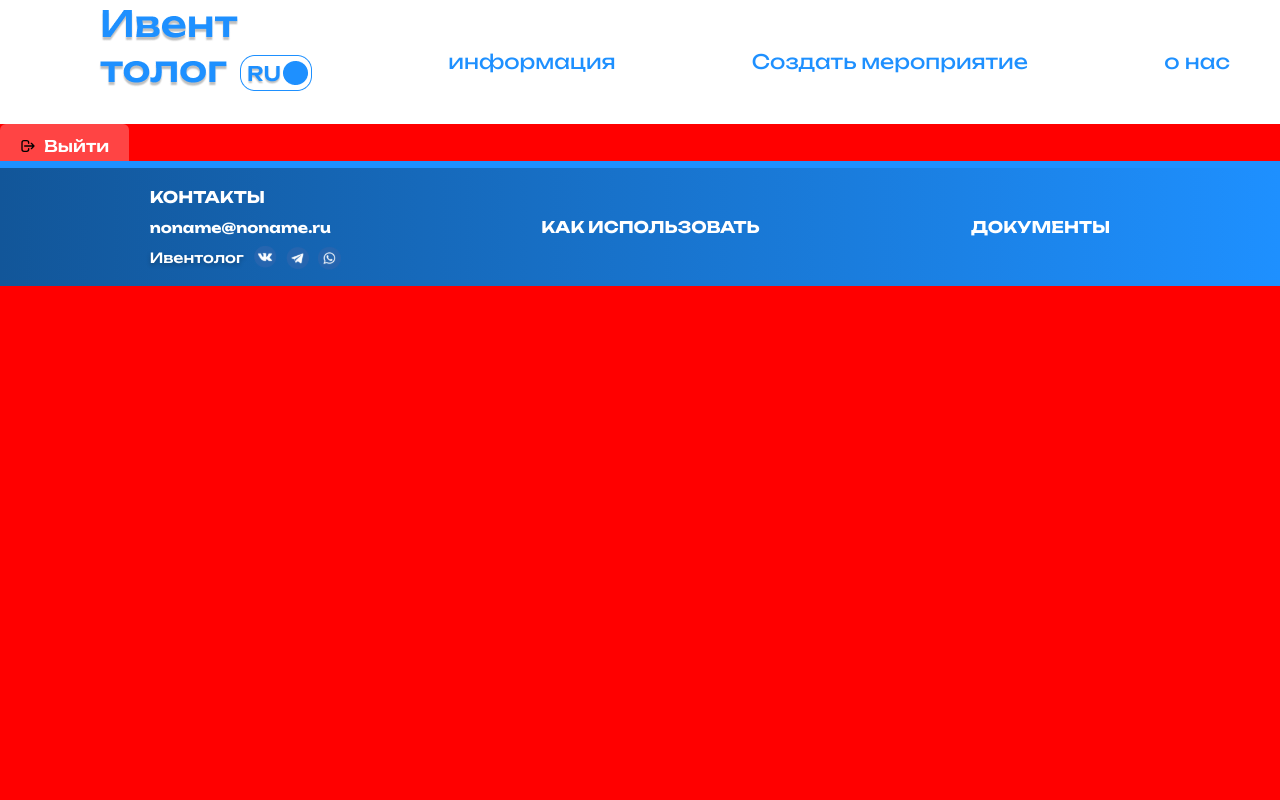
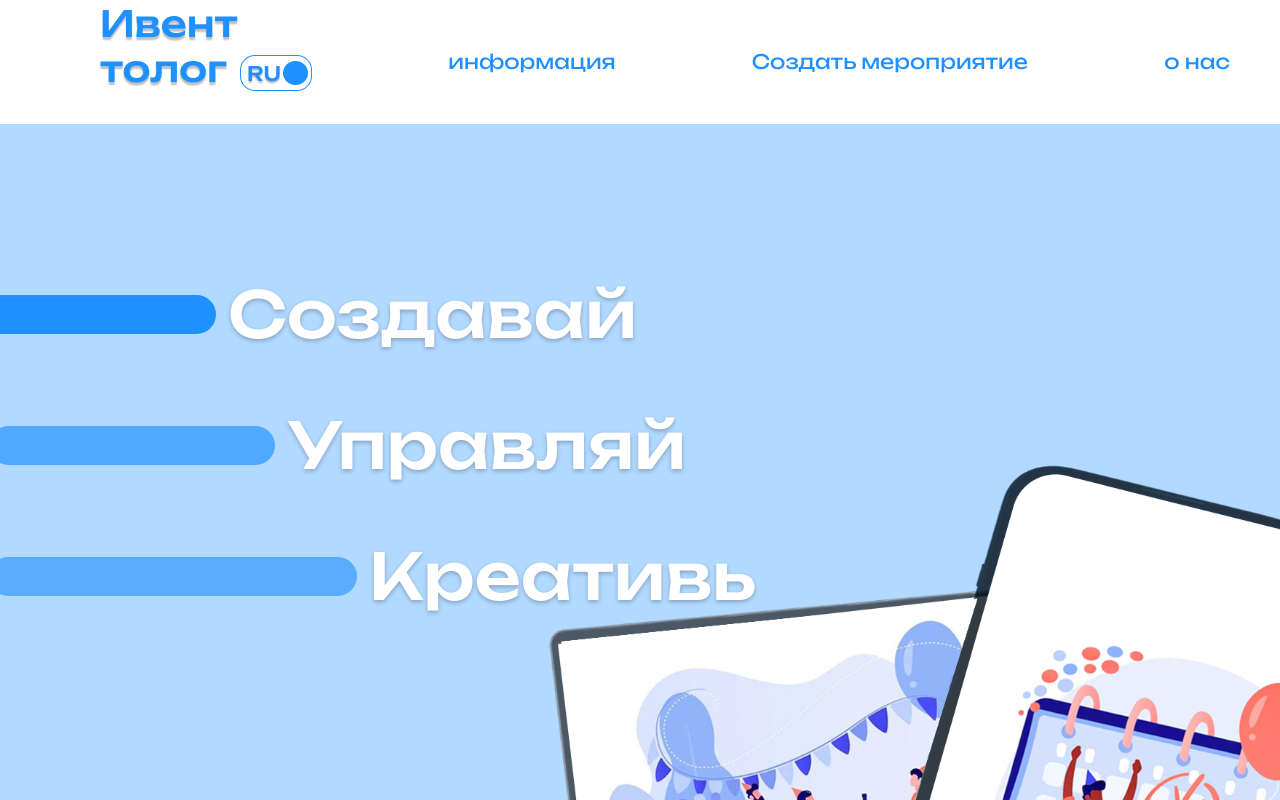
Before and after one commit to PawsyStudio/Iventolog, a React (Vite) app in the folder Frontend/: page / in a window 1280 px wide. Shown: the top 800 px of the page. Built offline with nearby package versions, Linux system fonts and the light colour scheme.

Commit message:
Added a decorative block on the main page

```diff
--- /dev/null
+++ b/Frontend/src/components/aboutBlock/aboutBlock.tsx
@@ -0,0 +1,9 @@
+import styles from './aboutBlock.module.css';
+
+export default function AboutBlock() {
+  return (
+    <div className={styles.aboutBlock}>
+
+    </div>
+  );
+}
--- /dev/null
+++ b/Frontend/src/components/decBlock/decorBlock.module.css
@@ -0,0 +1,71 @@
+/* Основной блок */
+.decorBlock {
+  position: relative;
+  width: 100%;
+  height: 872px;
+  background-color: rgba(0, 129, 255, 0.3); /* Opacity 30% */
+  overflow: hidden;
+}
+
+/* Группа текстов */
+.textGroup {
+  position: absolute;
+  top: 142px;
+  left: 0;
+  display: flex;
+  flex-direction: column;
+  gap: 35px; /* Расстояние между строками */
+  text-shadow: 0px 2px 4px rgba(0, 0, 0, 0.25); /* Тень */
+}
+
+/* Контейнер для строки */
+.lineContainer {
+  display: flex;
+  align-items: center;
+}
+
+/* Общие стили текста */
+.text {
+  font-family: 'Unbounded', sans-serif;
+  font-weight: 500;
+  font-size: 64px;
+  color: white;
+  margin-left: 12px;
+  white-space: nowrap;
+  position: relative;
+  z-index: 2; /* Чтобы текст был поверх элементов */
+}
+
+/* Декоративные полосы */
+.rectangle1 {
+  width: 240px;
+  height: 39px;
+  background-color: #1E90FF;
+  border-radius: 21px;
+  margin-left: -24px; /* Выступ за край */
+}
+
+.rectangle2 {
+  width: 286px;
+  height: 39px;
+  background-color: rgba(30, 144, 255, 0.66);
+  border-radius: 21px;
+  margin-left: -11px; /* Меньший выступ */
+}
+
+.rectangle3 {
+  width: 368px;
+  height: 39px;
+  background-color: rgba(30, 144, 255, 0.6);
+  border-radius: 21px;
+  margin-left: -11px;
+}
+
+.decorImage {
+  position: absolute;
+  right: 0;
+  bottom: 0;
+  width: 950px; /* Увеличили размер (было 280px) */
+  height: auto;  /* Сохраняет пропорции */
+  object-fit: contain;
+}
--- /dev/null
+++ b/Frontend/src/components/decBlock/decorBlock.tsx
@@ -0,0 +1,29 @@
+import styles from './decorBlock.module.css';
+import decorImage from '../../assets/images/decoration/decor1.png'; // Укажите правильный путь к изображению
+
+export default function DecorBlock() {
+  return (
+    <div className={styles.decorBlock}>
+      {/* Группа текстов с декоративными полосами */}
+      <div className={styles.textGroup}>
+        <div className={styles.lineContainer}>
+          <div className={styles.rectangle1}></div>
+          <span className={styles.text}>Создавай</span>
+        </div>
+
+        <div className={styles.lineContainer}>
+          <div className={styles.rectangle2}></div>
+          <span className={styles.text}>Управляй</span>
+        </div>
+
+        <div className={styles.lineContainer}>
+          <div className={styles.rectangle3}></div>
+          <span className={styles.text}>Креативь</span>
+        </div>
+      </div>
+
+      {/* Декоративное изображение */}
+      <img src={decorImage} alt="" className={styles.decorImage} />
+    </div>
+  );
+}
--- a/Frontend/src/pages/Home.tsx
+++ b/Frontend/src/pages/Home.tsx
@@ -1,13 +1,17 @@
 import Header from '../components/headPack/homeHeader/HomeHeader'
 import Footer from '../components/footer/Footer'
 import LogoutButton from '../components/logoutButton/LogoutButton'
+import DecorBlock from '@/components/decBlock/decorBlock';
+import AboutBlock from '@/components/aboutBlock/aboutBlock';
 
 export function Home() {
     return (
       <>
         <Header />
         <main>
+        <DecorBlock />
         <LogoutButton />
+        <AboutBlock />
         </main>
         <Footer />
       </>
--- a/Frontend/src/styles.css
+++ b/Frontend/src/styles.css
@@ -6,6 +6,6 @@
 
 body {
   font-family: 'Unbounded', sans-serif;
-  background-color: red;
+  background-color: white;
   line-height: auto;
 }
```
Also changed, not shown: Frontend/src/assets/images/decoration/decor1.png (added), Frontend/src/components/aboutBlock/aboutBlock.module.css (added).
